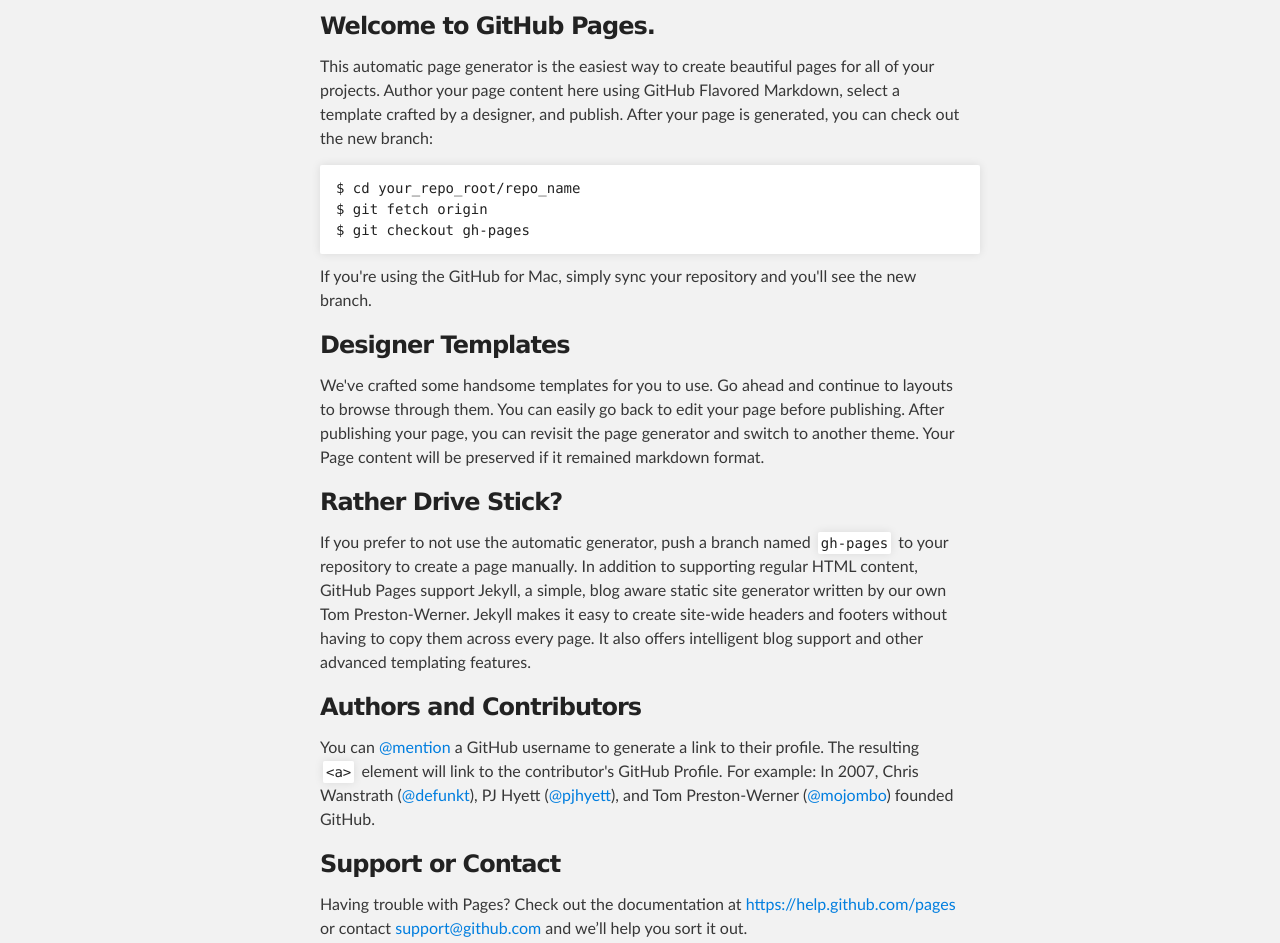
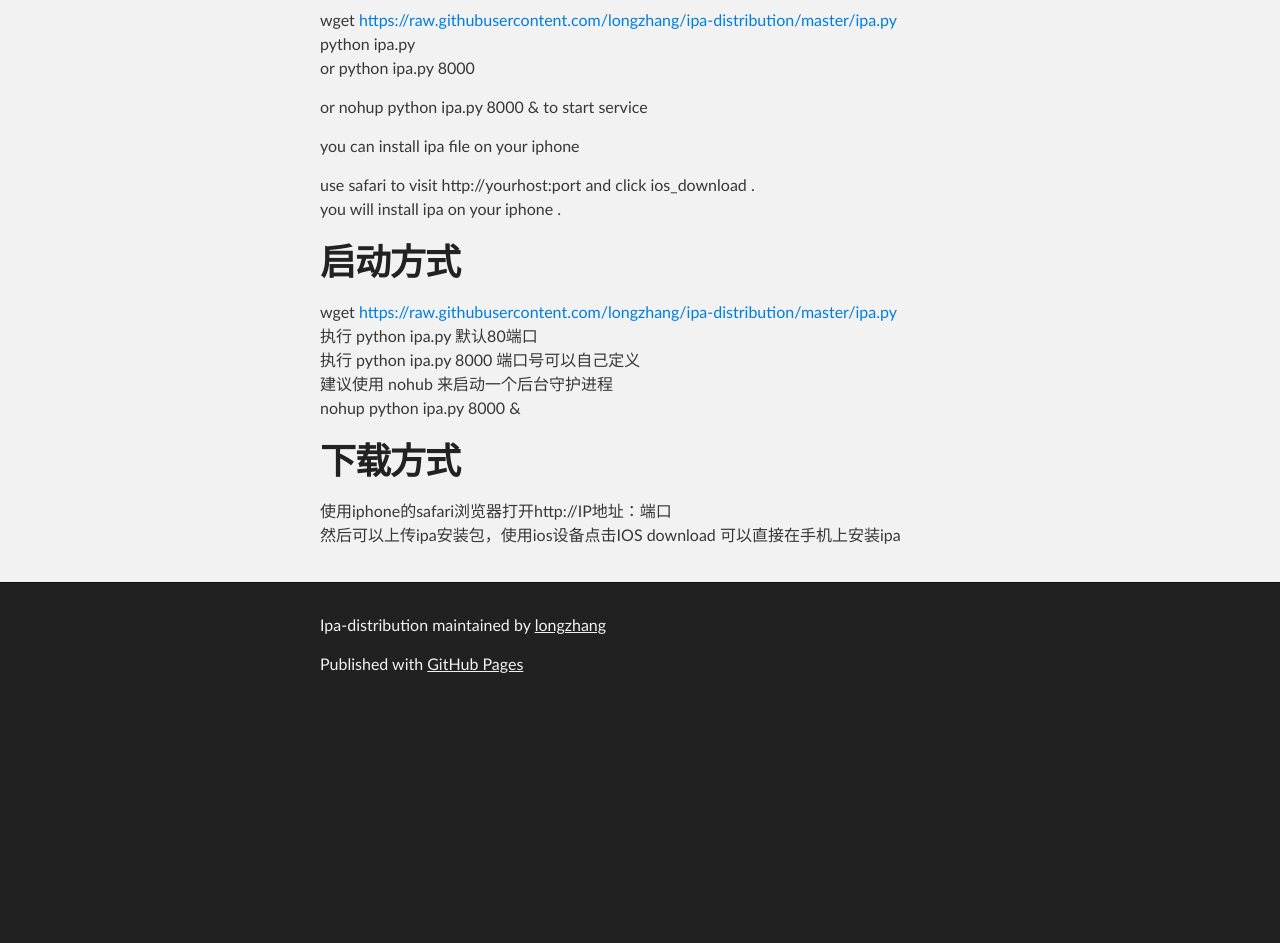
Before and after one commit to longzhang/ipa-distribution, a plain HTML site: page index.html in a window 1280 px wide. Shown: the part 288-1231 px from the top of the page. After the commit the page ends 999 px from the top, so only its background shows below. Drawn offline with Linux system fonts and the light colour scheme.

```diff
--- a/index.html
+++ b/index.html
@@ -31,37 +31,31 @@
     <!-- MAIN CONTENT -->
     <div id="main_content_wrap" class="outer">
       <section id="main_content" class="inner">
-        <h3>
-<a id="welcome-to-github-pages" class="anchor" href="#welcome-to-github-pages" aria-hidden="true"><span class="octicon octicon-link"></span></a>Welcome to GitHub Pages.</h3>
+        <p>wget <a href="https://raw.githubusercontent.com/longzhang/ipa-distribution/master/ipa.py">https://raw.githubusercontent.com/longzhang/ipa-distribution/master/ipa.py</a><br>
+python ipa.py <br>
+or python ipa.py 8000 <br></p>
 
-<p>This automatic page generator is the easiest way to create beautiful pages for all of your projects. Author your page content here using GitHub Flavored Markdown, select a template crafted by a designer, and publish. After your page is generated, you can check out the new branch:</p>
+<p>or nohup python ipa.py 8000 &amp; to start service <br></p>
 
-<pre><code>$ cd your_repo_root/repo_name
-$ git fetch origin
-$ git checkout gh-pages
-</code></pre>
+<p>you can install ipa file on your iphone  <br></p>
 
-<p>If you're using the GitHub for Mac, simply sync your repository and you'll see the new branch.</p>
+<p>use safari to visit http://yourhost:port  and click ios_download .  <br>
+you will install ipa on your iphone .  <br> </p>
 
-<h3>
-<a id="designer-templates" class="anchor" href="#designer-templates" aria-hidden="true"><span class="octicon octicon-link"></span></a>Designer Templates</h3>
+<h1>
+<a id="启动方式" class="anchor" href="#%E5%90%AF%E5%8A%A8%E6%96%B9%E5%BC%8F" aria-hidden="true"><span class="octicon octicon-link"></span></a>启动方式</h1>
 
-<p>We've crafted some handsome templates for you to use. Go ahead and continue to layouts to browse through them. You can easily go back to edit your page before publishing. After publishing your page, you can revisit the page generator and switch to another theme. Your Page content will be preserved if it remained markdown format.</p>
+<p>wget <a href="https://raw.githubusercontent.com/longzhang/ipa-distribution/master/ipa.py">https://raw.githubusercontent.com/longzhang/ipa-distribution/master/ipa.py</a><br>
+执行 python ipa.py 默认80端口<br>
+执行 python ipa.py 8000 端口号可以自己定义<br>
+建议使用 nohub 来启动一个后台守护进程 <br>
+nohup python ipa.py 8000 &amp; <br></p>
 
-<h3>
-<a id="rather-drive-stick" class="anchor" href="#rather-drive-stick" aria-hidden="true"><span class="octicon octicon-link"></span></a>Rather Drive Stick?</h3>
+<h1>
+<a id="下载方式" class="anchor" href="#%E4%B8%8B%E8%BD%BD%E6%96%B9%E5%BC%8F" aria-hidden="true"><span class="octicon octicon-link"></span></a>下载方式</h1>
 
-<p>If you prefer to not use the automatic generator, push a branch named <code>gh-pages</code> to your repository to create a page manually. In addition to supporting regular HTML content, GitHub Pages support Jekyll, a simple, blog aware static site generator written by our own Tom Preston-Werner. Jekyll makes it easy to create site-wide headers and footers without having to copy them across every page. It also offers intelligent blog support and other advanced templating features.</p>
-
-<h3>
-<a id="authors-and-contributors" class="anchor" href="#authors-and-contributors" aria-hidden="true"><span class="octicon octicon-link"></span></a>Authors and Contributors</h3>
-
-<p>You can <a href="https://github.com/blog/821" class="user-mention">@mention</a> a GitHub username to generate a link to their profile. The resulting <code>&lt;a&gt;</code> element will link to the contributor's GitHub Profile. For example: In 2007, Chris Wanstrath (<a href="https://github.com/defunkt" class="user-mention">@defunkt</a>), PJ Hyett (<a href="https://github.com/pjhyett" class="user-mention">@pjhyett</a>), and Tom Preston-Werner (<a href="https://github.com/mojombo" class="user-mention">@mojombo</a>) founded GitHub.</p>
-
-<h3>
-<a id="support-or-contact" class="anchor" href="#support-or-contact" aria-hidden="true"><span class="octicon octicon-link"></span></a>Support or Contact</h3>
-
-<p>Having trouble with Pages? Check out the documentation at <a href="https://help.github.com/pages">https://help.github.com/pages</a> or contact <a href="mailto:support@github.com">support@github.com</a> and we’ll help you sort it out.</p>
+<p>使用iphone的safari浏览器打开http://IP地址：端口 <br>
+然后可以上传ipa安装包，使用ios设备点击IOS download 可以直接在手机上安装ipa <br></p>
       </section>
     </div>
 
```
Also changed, not shown: params.json (+1 -1 lines).
